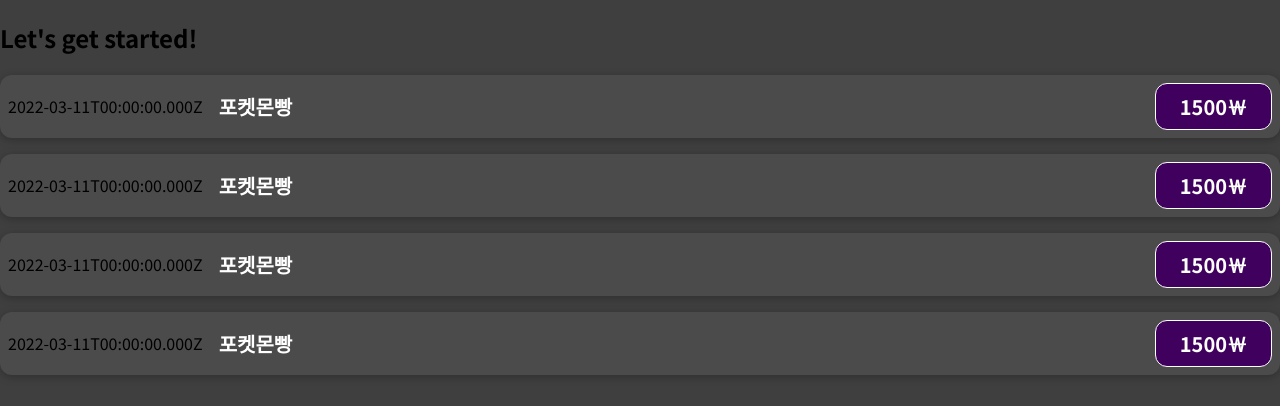
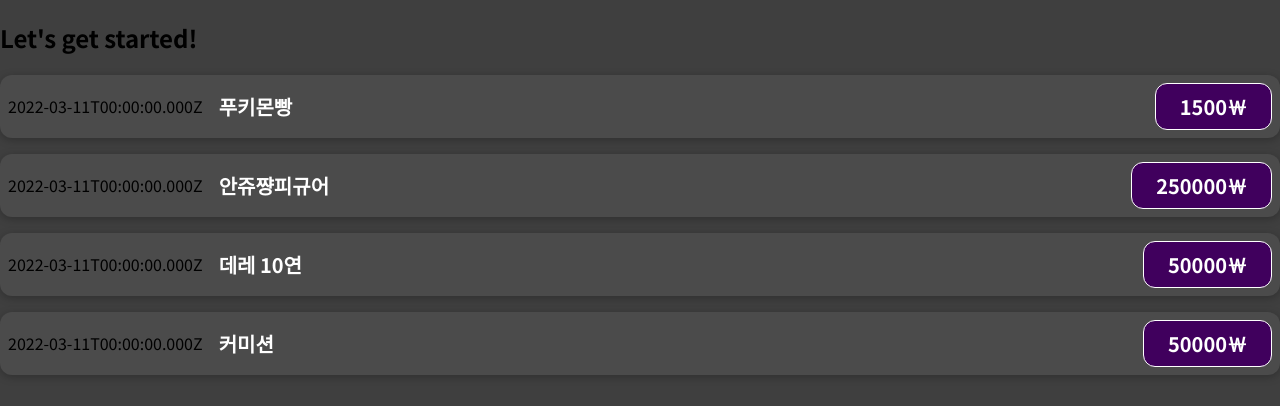
Before and after one commit to hamsoter/react-complate-guide, a JavaScript app: page / in a window 1280 px wide. Shown: the top 406 px of the page. Built offline with nearby package versions, Linux system fonts and the light colour scheme.

Commit message:
props를 활용해 컴포넌트간 데이터 전달 및 출력

```diff
--- a/src/App.js
+++ b/src/App.js
@@ -1,13 +1,55 @@
 import ExpenseItem from "./components/ExpenseItem";
 
 function App() {
+  const expenses = [
+    {
+      id: "e1",
+      title: "푸키몬빵",
+      amount: 1500,
+      date: new Date(2022, 2, 11),
+    },
+    {
+      id: "e2",
+      title: "안쥬쨩피규어",
+      amount: 250000,
+      date: new Date(2022, 2, 11),
+    },
+    {
+      id: "e3",
+      title: "데레 10연",
+      amount: 50000,
+      date: new Date(2022, 2, 11),
+    },
+    {
+      id: "e4",
+      title: "커미션",
+      amount: 50000,
+      date: new Date(2022, 2, 11),
+    },
+  ];
   return (
     <div>
       <h2>Let's get started!</h2>
-      <ExpenseItem></ExpenseItem>
-      <ExpenseItem></ExpenseItem>
-      <ExpenseItem></ExpenseItem>
-      <ExpenseItem></ExpenseItem>
+      <ExpenseItem
+        title={expenses[0].title}
+        amount={expenses[0].amount}
+        date={expenses[0].date}
+      ></ExpenseItem>
+      <ExpenseItem
+        title={expenses[1].title}
+        amount={expenses[1].amount}
+        date={expenses[1].date}
+      ></ExpenseItem>
+      <ExpenseItem
+        title={expenses[2].title}
+        amount={expenses[2].amount}
+        date={expenses[2].date}
+      ></ExpenseItem>
+      <ExpenseItem
+        title={expenses[3].title}
+        amount={expenses[3].amount}
+        date={expenses[3].date}
+      ></ExpenseItem>
     </div>
   );
 }
--- a/src/components/ExpenseItem.js
+++ b/src/components/ExpenseItem.js
@@ -1,16 +1,12 @@
 import "./ExpenseItem.css";
 
-function ExpenseItem() {
-  const expenseDate = new Date(2022, 2, 11);
-  const expenseTitle = "포켓몬빵";
-  const expenseAmount = 1500;
-
+function ExpenseItem(props) {
   return (
     <div className="expense-item">
-      <div>{expenseDate.toISOString()}</div>
+      <div>{props.date.toISOString()}</div>
       <div className="expense-item__description">
-        <h2>{expenseTitle}</h2>
-        <div className="expense-item__price">{expenseAmount}￦</div>
+        <h2>{props.title}</h2>
+        <div className="expense-item__price">{props.amount}￦</div>
       </div>
     </div>
   );
```
